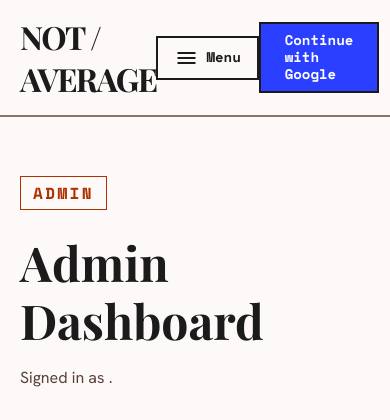
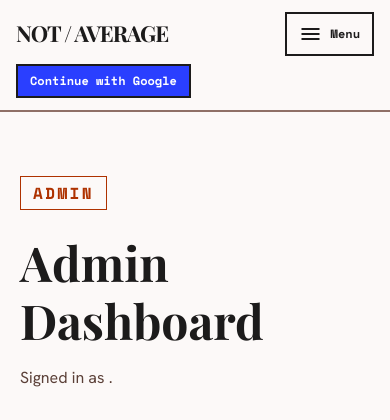
Before and after one commit to SpectaclesGuy/nya-2, a Python web app: template app/templates/admin/dashboard.html in a window 390 px wide. Shown: the top 420 px of the page. Run offline with Jinja, Linux system fonts and the light colour scheme; the template is opened without the code that fills it, so the values that code supplies are empty; some libraries are stand-ins or nearby versions.

Commit message:
media queries

```diff
--- a/app/templates/base.html
+++ b/app/templates/base.html
@@ -137,11 +137,11 @@
       }
     </style>
   </head>
-  <body class="bg-background text-on-surface font-body-md selection:bg-primary selection:text-white">
+  <body class="bg-background text-on-surface font-body-md selection:bg-primary selection:text-white overflow-x-hidden">
     <nav
-      class="flex justify-between items-center w-full px-5 sm:px-8 md:px-margin-desktop py-4 bg-surface z-50 full-width top-0 border-b-2 border-outline fixed"
+      class="flex justify-between items-center w-full gap-2 flex-wrap sm:flex-nowrap px-4 sm:px-8 md:px-margin-desktop py-3 sm:py-4 bg-surface z-50 full-width top-0 border-b-2 border-outline fixed"
     >
-      <a class="font-headline-md text-headline-md font-bold tracking-tighter" href="/">NOT / AVERAGE</a>
+      <a class="font-headline-md font-bold tracking-tighter text-[22px] leading-tight sm:text-headline-md sm:text-headline-md" href="/">NOT / AVERAGE</a>
       <div class="hidden md:flex gap-8 items-center">
         {% if user and user.role == "admin" %}
         <a class="text-on-surface-variant font-label-md text-label-md hover:text-primary transition-colors" href="/jobs"
@@ -177,7 +177,7 @@
       </div>
 
       <details class="md:hidden relative">
-        <summary class="list-none cursor-pointer border-2 border-on-surface bg-surface px-4 py-2 font-label-md text-label-md font-bold inline-flex items-center gap-2">
+        <summary class="list-none cursor-pointer border-2 border-on-surface bg-surface px-3 py-2 font-label-sm text-label-sm font-bold inline-flex items-center gap-2 whitespace-nowrap">
           <span class="material-symbols-outlined">menu</span>
           Menu
         </summary>
@@ -198,12 +198,12 @@
         </div>
       </details>
 
-      <div class="flex items-center gap-3">
+      <div class="flex items-center gap-2 sm:gap-3 shrink-0">
         {% if user %}
         <form action="/auth/logout" method="post">
           <input type="hidden" name="csrf_token" value="{{ csrf_token(request) }}" />
           <button
-            class="border-2 border-on-surface bg-surface px-6 py-2 font-label-md text-label-md font-bold hover:bg-surface-container-high transition-colors"
+            class="border-2 border-on-surface bg-surface px-3 sm:px-6 py-2 font-label-sm sm:font-label-md text-label-sm sm:text-label-md font-bold hover:bg-surface-container-high transition-colors whitespace-nowrap"
             type="submit"
           >
             Logout
@@ -211,7 +211,7 @@
         </form>
         {% else %}
         <a
-          class="bg-tertiary text-white px-6 py-2 border-2 border-on-surface font-label-md text-label-md font-bold hover:bg-tertiary-container transition-all"
+          class="bg-tertiary text-white px-3 sm:px-6 py-2 border-2 border-on-surface font-label-sm sm:font-label-md text-label-sm sm:text-label-md font-bold hover:bg-tertiary-container transition-all whitespace-nowrap"
           href="/auth/google/login"
           >Continue with Google</a
         >
```
Also changed, not shown: index.html (+9 -9 lines).
